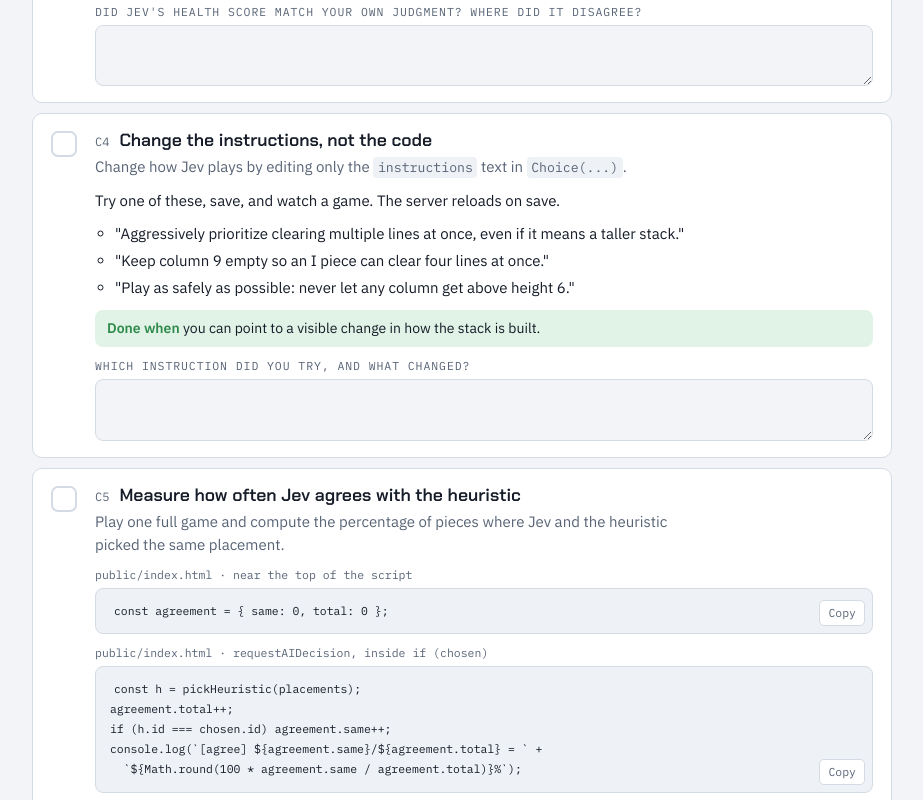
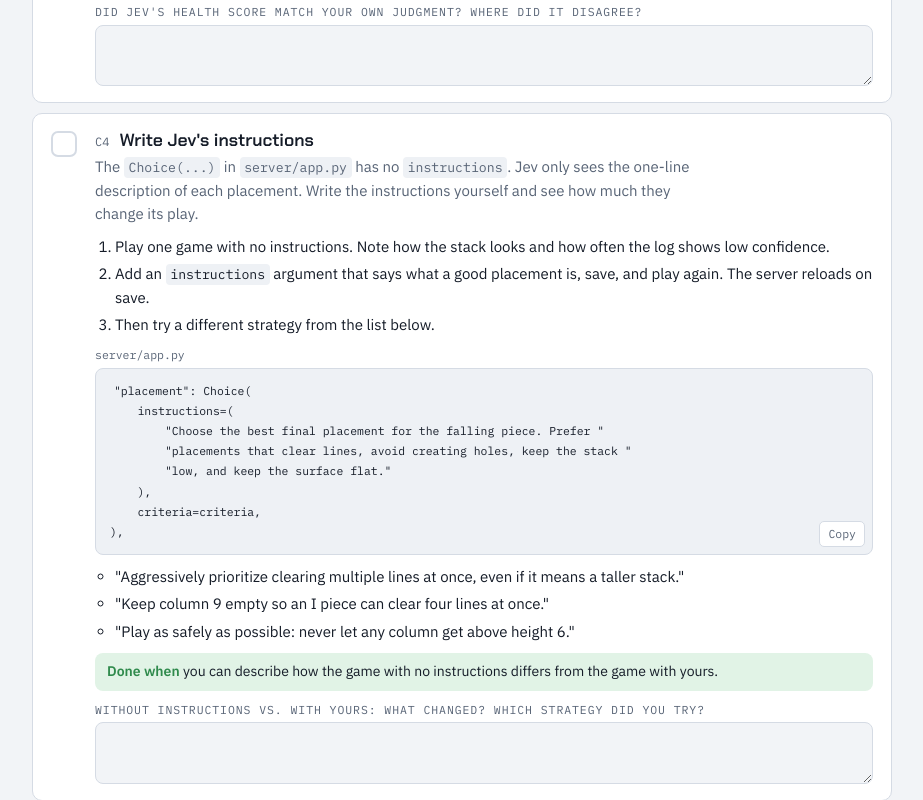
Before and after one commit to arnonrodman/jev-tetris-workshop, a website: page docs/participant-guide.html in a window 1280 px wide. Shown: the part 4719-5519 px from the top of the page, without its empty margins (178-1101 px from the left). Drawn offline with Linux system fonts and the light colour scheme.

Commit message:
Update docs for the Choice question without instructions
Exercise 4 now has participants play a game with no instructions, then
write their own and compare. Code samples in the READMEs and the
overview no longer show an instructions argument.

Co-Authored-By: Claude Opus 5.5 <noreply@anthropic.com>

```diff
--- a/docs/participant-guide.html
+++ b/docs/participant-guide.html
@@ -377,17 +377,29 @@ app.logger.info("[jev] board health %.2f (confidence %.2f)", health.score, healt
 
       <li class="step" data-step="c4">
         <button class="check" aria-label="Mark step done"></button>
-        <div class="step-title"><span class="step-num">C4</span><h3>Change the instructions, not the code</h3></div>
+        <div class="step-title"><span class="step-num">C4</span><h3>Write Jev's instructions</h3></div>
         <div class="step-body">
-          <p class="ex-goal">Change how Jev plays by editing only the <code>instructions</code> text in <code>Choice(...)</code>.</p>
-          <p>Try one of these, save, and watch a game. The server reloads on save.</p>
+          <p class="ex-goal">The <code>Choice(...)</code> in <code>server/app.py</code> has no <code>instructions</code>. Jev only sees the one-line description of each placement. Write the instructions yourself and see how much they change its play.</p>
+          <ol>
+            <li>Play one game with no instructions. Note how the stack looks and how often the log shows low confidence.</li>
+            <li>Add an <code>instructions</code> argument that says what a good placement is, save, and play again. The server reloads on save.</li>
+            <li>Then try a different strategy from the list below.</li>
+          </ol>
+          <div class="code"><span class="file">server/app.py</span><pre><code>"placement": Choice(
+    instructions=(
+        "Choose the best final placement for the falling piece. Prefer "
+        "placements that clear lines, avoid creating holes, keep the stack "
+        "low, and keep the surface flat."
+    ),
+    criteria=criteria,
+),</code></pre><button class="copy">Copy</button></div>
           <ul>
             <li>"Aggressively prioritize clearing multiple lines at once, even if it means a taller stack."</li>
             <li>"Keep column 9 empty so an I piece can clear four lines at once."</li>
             <li>"Play as safely as possible: never let any column get above height 6."</li>
           </ul>
-          <div class="done-when"><b>Done when</b> you can point to a visible change in how the stack is built.</div>
-          <div class="notes"><label for="note-c4">Which instruction did you try, and what changed?</label><textarea id="note-c4" data-note="c4"></textarea></div>
+          <div class="done-when"><b>Done when</b> you can describe how the game with no instructions differs from the game with yours.</div>
+          <div class="notes"><label for="note-c4">Without instructions vs. with yours: what changed? Which strategy did you try?</label><textarea id="note-c4" data-note="c4"></textarea></div>
         </div>
       </li>
 
@@ -420,7 +432,7 @@ console.log(`[agree] ${agreement.same}/${agreement.total} = ` +
       <ul>
         <li>Your agreement percentage from C5, and how many pieces it covered.</li>
         <li>One board where Jev was unsure, and whether you would have been unsure too.</li>
-        <li>The instruction change from C4 that had the biggest effect.</li>
+        <li>How Jev played with no instructions compared with yours from C4.</li>
         <li>Whether you'd trust Jev for this decision in production, and at what confidence threshold.</li>
       </ul>
       <p style="font-size:14.5px">This collects your notes into one block you can paste into the group chat:</p>
```
Also changed, not shown: CLAUDE.md (+1 -1 lines), README.html (+3 -7 lines), docs/workshop-overview.html (+3 -4 lines), README.md.
